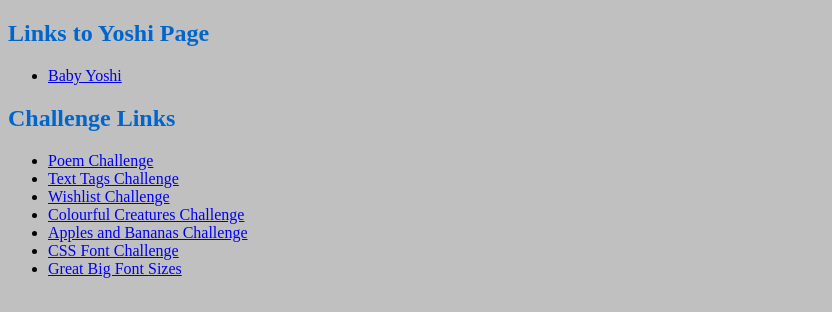
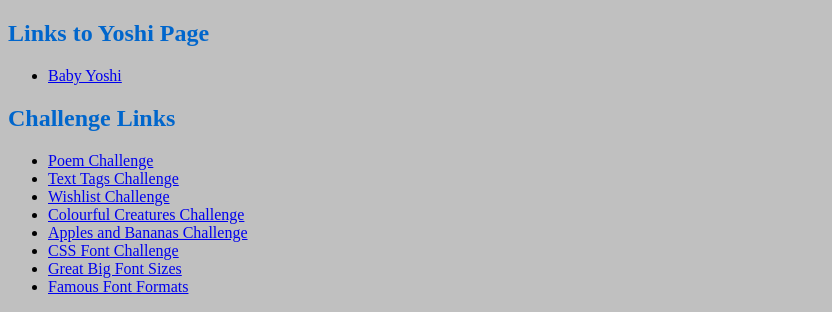
Before and after one commit to Yash-X/Yash-X.github.io, a plain HTML site: page index.html in a window 1280 px wide. Shown: the part 536-848 px from the top of the page, without its empty margins (0-832 px from the left). Drawn offline with Linux system fonts and the light colour scheme.

Commit message:
Update index.html

```diff
--- a/index.html
+++ b/index.html
@@ -35,6 +35,7 @@
     <li><a href="/apples.html">Apples and Bananas Challenge</a></li>
     <li><a href="/fontchallenge.html">CSS Font Challenge </a></li>
     <li><a href="/bigfont.html">Great Big Font Sizes </a></li>
+    <li><a href="/famousfont.html"> Famous Font Formats </a></li>
   </ul>
 
 
```
